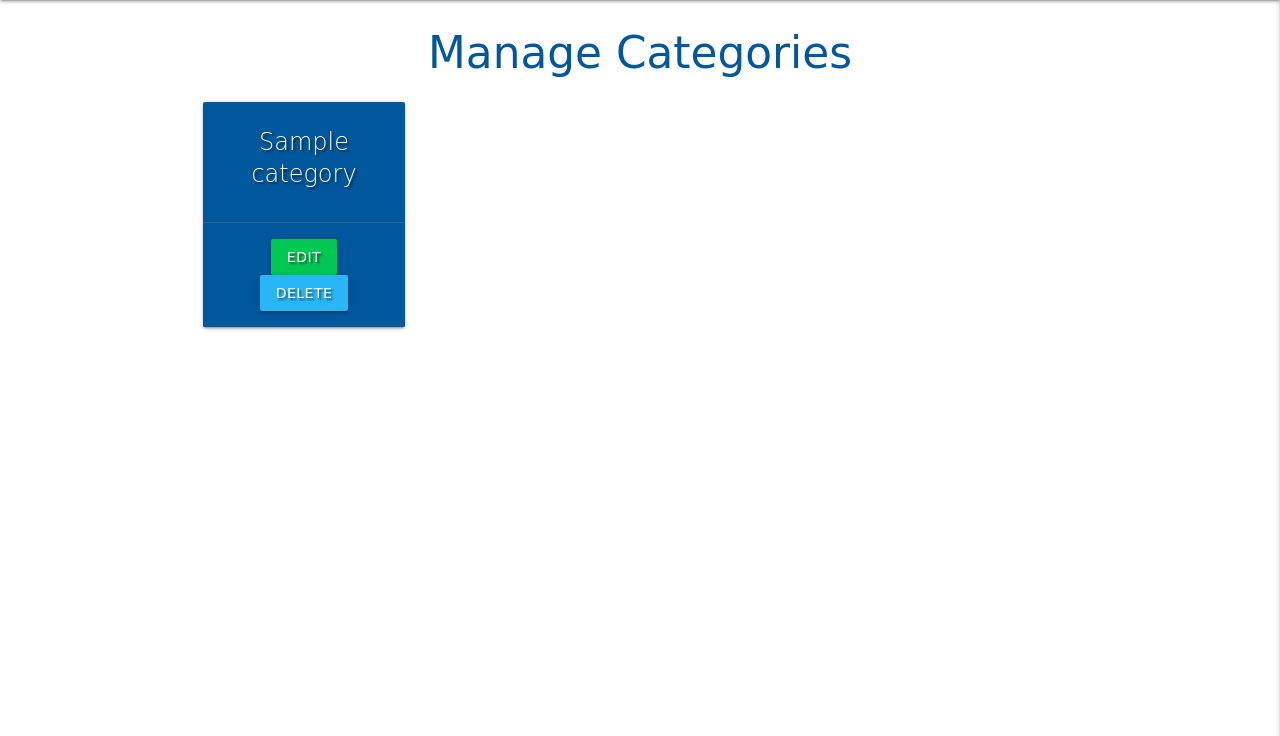
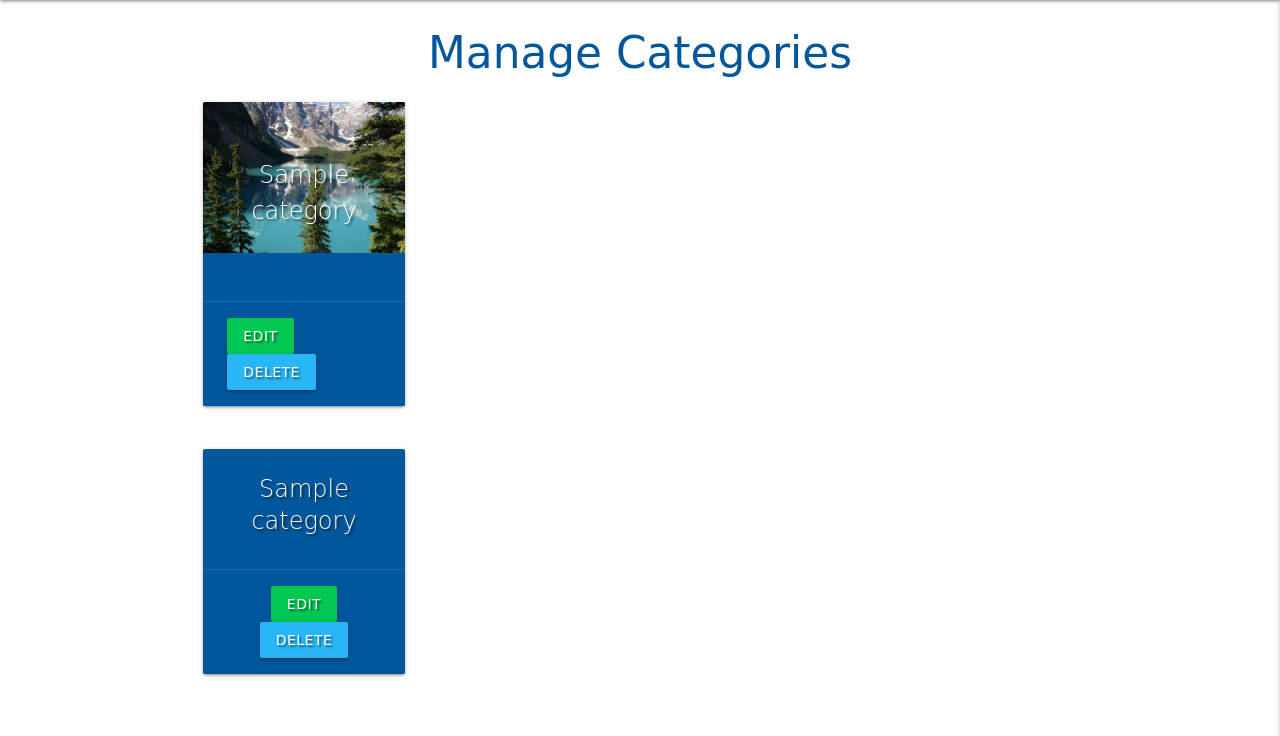
Before and after one commit to mattjboland/ci-milestonethree, a Flask app: page /get_categories in a window 1280 px wide. Shown: the part 64-800 px from the top of the page. Run offline with Flask 2, Linux system fonts and the light colour scheme; a database or web service that is not in the repository returns one stand-in record (values such as "Sample title"); some libraries are stand-ins or nearby versions; some web fonts are replaced.

Commit message:
added images folder to static folder, added cards and image cards to categories.html

```diff
--- a/templates/categories.html
+++ b/templates/categories.html
@@ -3,6 +3,25 @@
 {% block content %}
 
 <h3 class="light-blue-text text-darken-4 center-align">Manage Categories</h3>
+
+<div class="row">
+	{% for category in categories %}
+	<div class="col s12 m3">
+		<div class="card light-blue darken-4 text-shadow">
+			<div class="card-image">
+				<img src="/static/images/image1.jpg">
+				<span class="card-title center-align">{{ category.category_name }}</span>
+			</div>
+			<div class="card-content">
+			</div>
+			<div class="card-action">
+				<a href="#" class="btn green accent-4">Edit</a>
+				<a href="#" class="btn light-blue lighten-1">Delete</a>
+			</div>
+		</div>
+	</div>
+	{% endfor %}
+</div>
 
 <div class="row">
 	{% for category in categories %}
```
Also changed, not shown: static/images/image1.jpg (added). Lines whose indentation alone changed are shown as unchanged.
